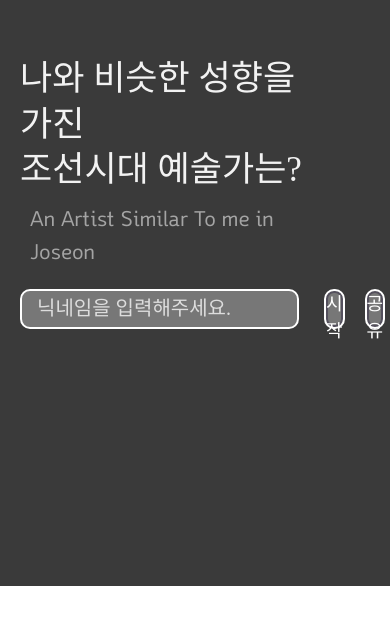
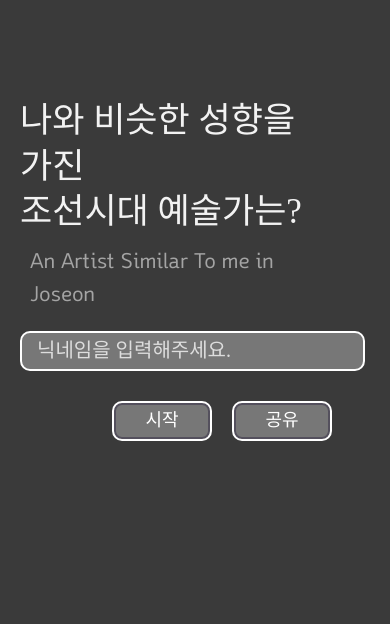
Before and after one commit to zynoobb/aast-project, a Next.js app in the folder frontend/: page / in a window 390 px wide. Shown: the part 258-882 px from the top of the page. Before the commit the page ends 844 px from the top, so only its background shows below. Built offline with nearby package versions, Linux system fonts and the light colour scheme; a web font is replaced by a local one.

Commit message:
Design : 모바일 반응형 landingPage css 수정 (이후 추가 수정)

```diff
--- a/frontend/src/components/units/landing/Landing.presenter.tsx
+++ b/frontend/src/components/units/landing/Landing.presenter.tsx
@@ -19,6 +19,7 @@ export default function LandingPageUI(props: ILandingUIProps) {
                 placeholder="닉네임을 입력해주세요."
                 onChange={props.onChangeNickname}
               />
+              <S.ButtonWrapper>
                 <S.StartButton
                   nickActive={props.nickActive}
                   onClick={props.onClickStart}
@@ -40,6 +41,7 @@ export default function LandingPageUI(props: ILandingUIProps) {
                     공유
                   </S.ShareButton>
                 </CopyToClipboard>
+              </S.ButtonWrapper>
             </S.NickNameButtonWrapper>
           </S.IntroWrapper>
         </S.LeftColumn>
--- a/frontend/src/components/units/landing/Landing.styles.ts
+++ b/frontend/src/components/units/landing/Landing.styles.ts
@@ -1,12 +1,14 @@
 import styled from "@emotion/styled";
 const mq = `@media (max-width : 576px)`;
+const mmq = `@media (max-width : 400px)`;
 
 export const Wrapper = styled.div`
-  width: 100vw;
-  height: 100vh;
+  width: 100%;
+  height: 100%;
   background-color: #3a3a3a;
   display: flex;
   justify-content: space-between;
+
   ${mq} {
     flex-direction: column-reverse;
   }
@@ -87,6 +89,7 @@ export const NickNameButtonWrapper = styled.div`
   width: 100%;
   height: 100%;
   display: flex;
+  flex-direction: column;
   ${mq} {
     margin-top: 20px;
   }
@@ -113,6 +116,13 @@ export const NicknameInput = styled.input`
   }
 `;
 
+export const ButtonWrapper = styled.div`
+  margin-top: 30px;
+  width: 100%;
+  display: flex;
+  justify-content: flex-end;
+`;
+
 export const ShareButton = styled.button`
   width: 100px;
   height: 40px;
```
Lines whose indentation alone changed are shown as unchanged.
